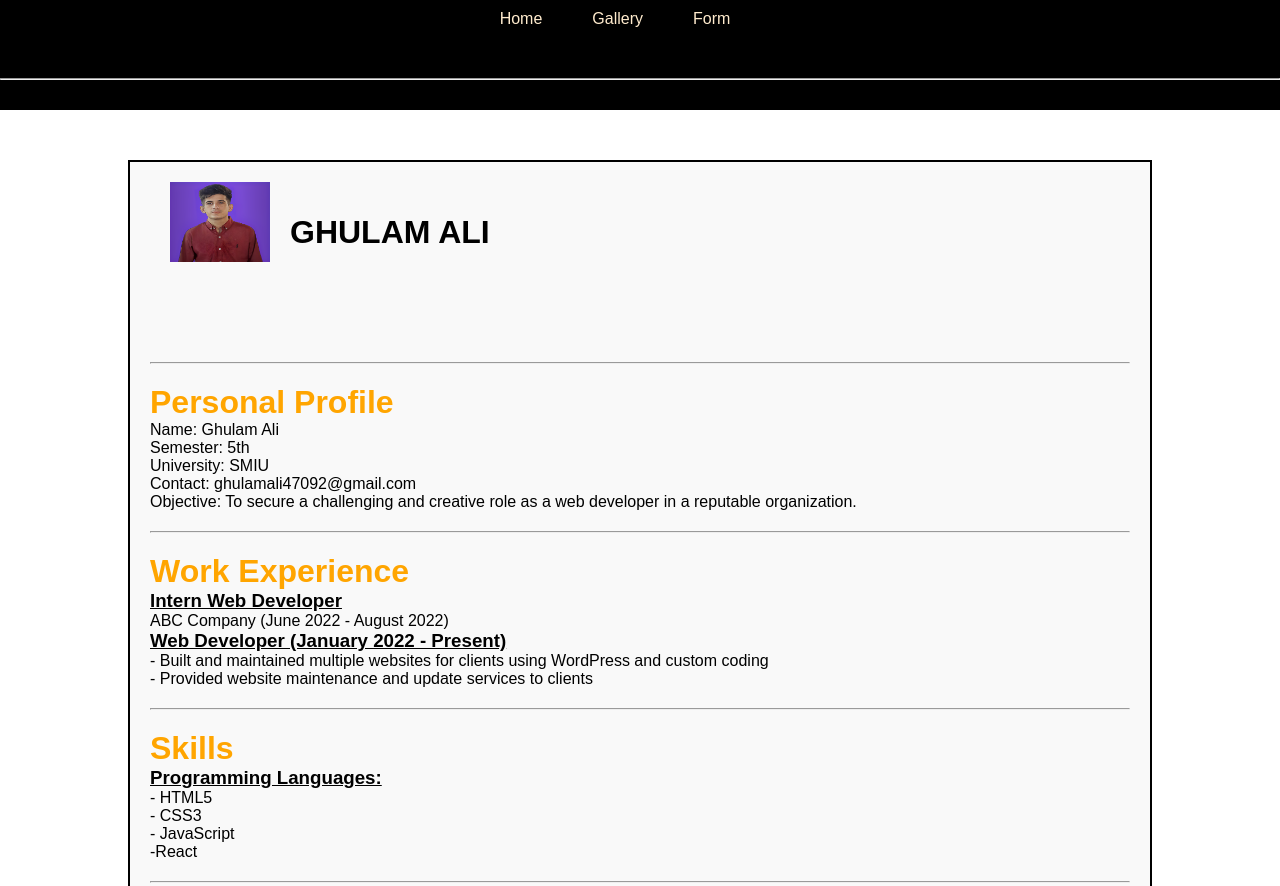
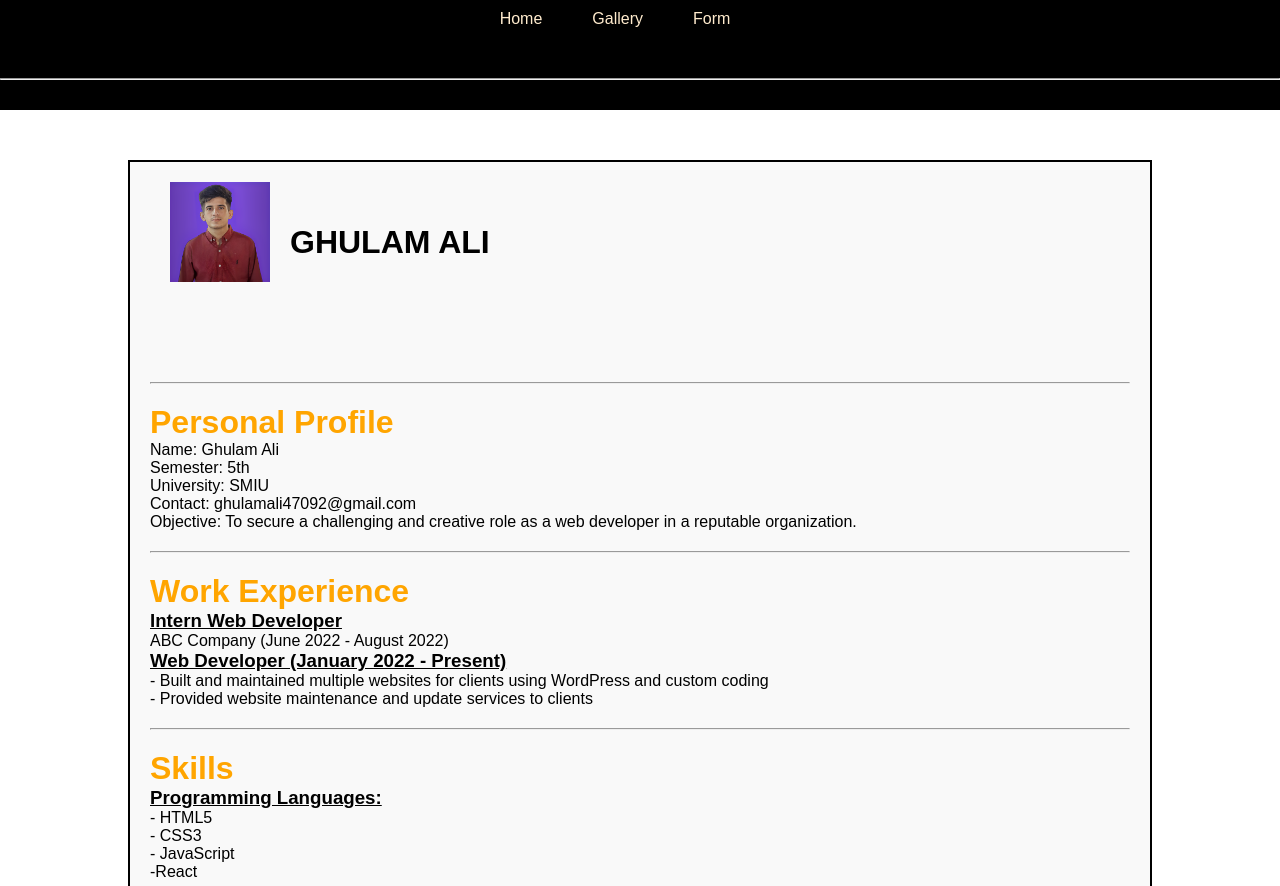
Before and after one commit to ghulamali17/SMIT-Assignment-2, a plain HTML site: page index.html in a window 1280 px wide. Shown: the top 886 px of the page. Drawn offline with Linux system fonts and the light colour scheme.

Commit message:
Update index.html

```diff
--- a/index.html
+++ b/index.html
@@ -19,7 +19,7 @@
 
         <div class="cv">
             <div class="headd">
-                <div class="headdd"><img src="profile-pic (1) (1).png"  height="100px" width="100px" alt="">
+                <div class="headdd"><img src="profile-pic (1) (1).png"  height="120px" width="100px" alt="">
                     <h1 class="namee">GHULAM ALI</h1></div>
 
             </div>
```
